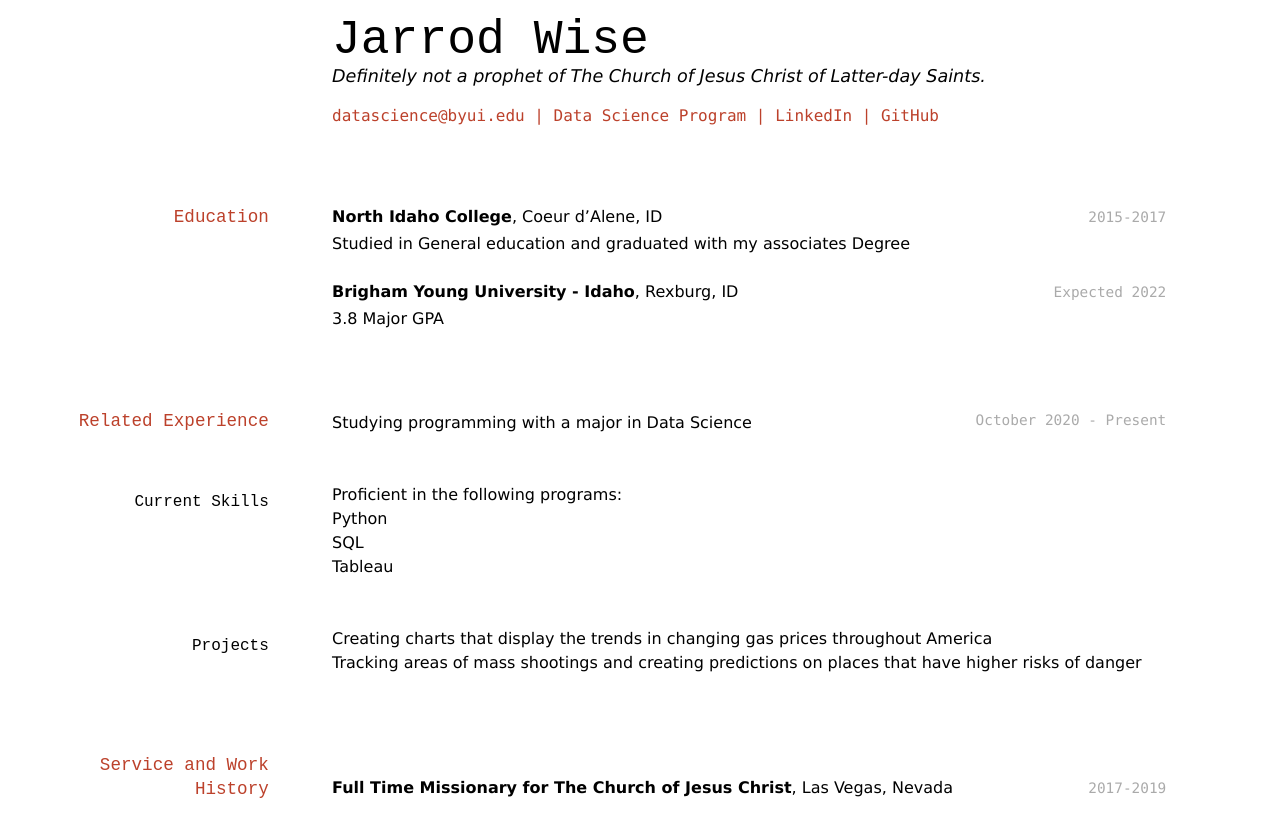
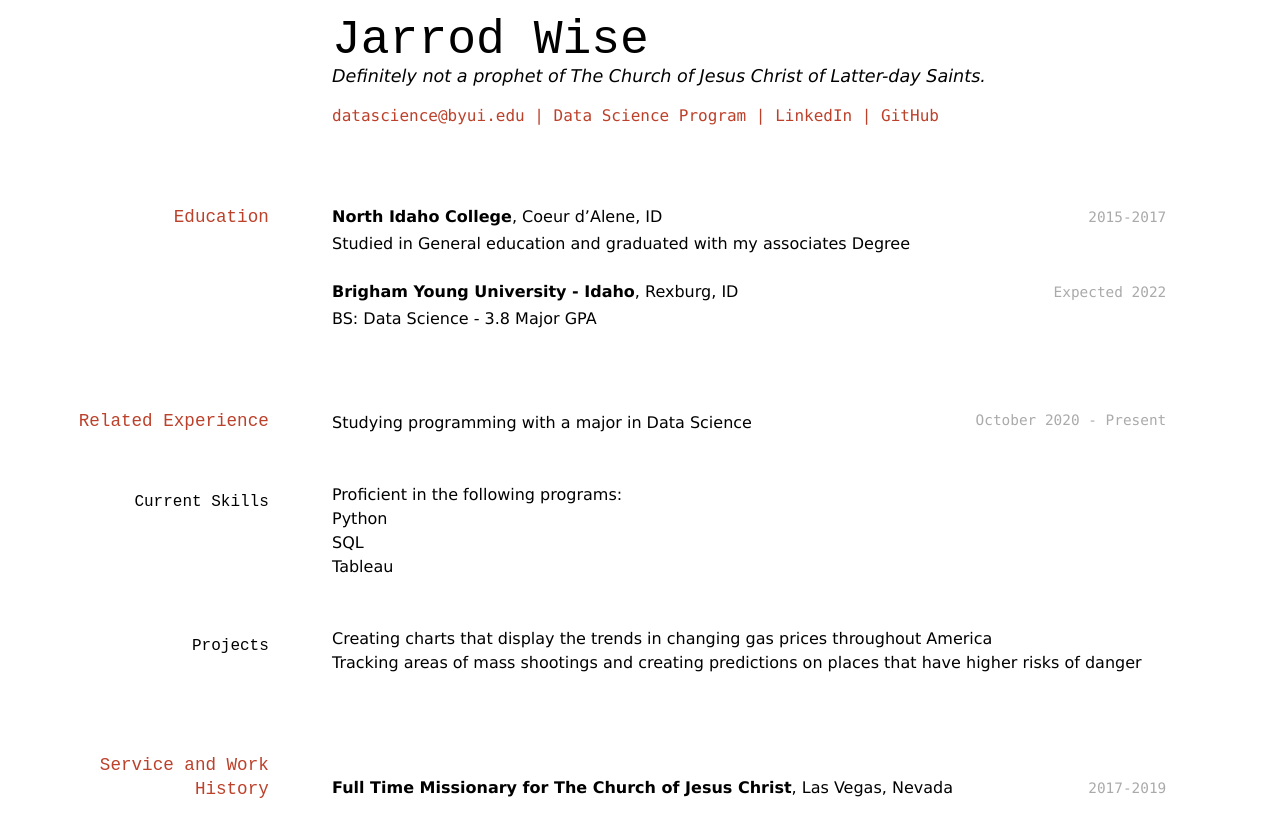
Before and after one commit to byuids-resumes/jarrodwise_resume, a Jekyll site: the page built from docs/index.md, in a window 1280 px wide. Shown: the top 837 px of the page. Built offline with Jekyll 4.4.1, drawn with Linux system fonts in a browser that asks for light colours.

Commit message:
Resume change 1
Education was clarified

```diff
--- a/docs/index.md
+++ b/docs/index.md
@@ -24,7 +24,7 @@
 `Expected 2022`
 __Brigham Young University - Idaho__, Rexburg, ID
 
-- 3.8 Major GPA
+- BS: Data Science - 3.8 Major GPA
 
 
 ## Related Experience
```
